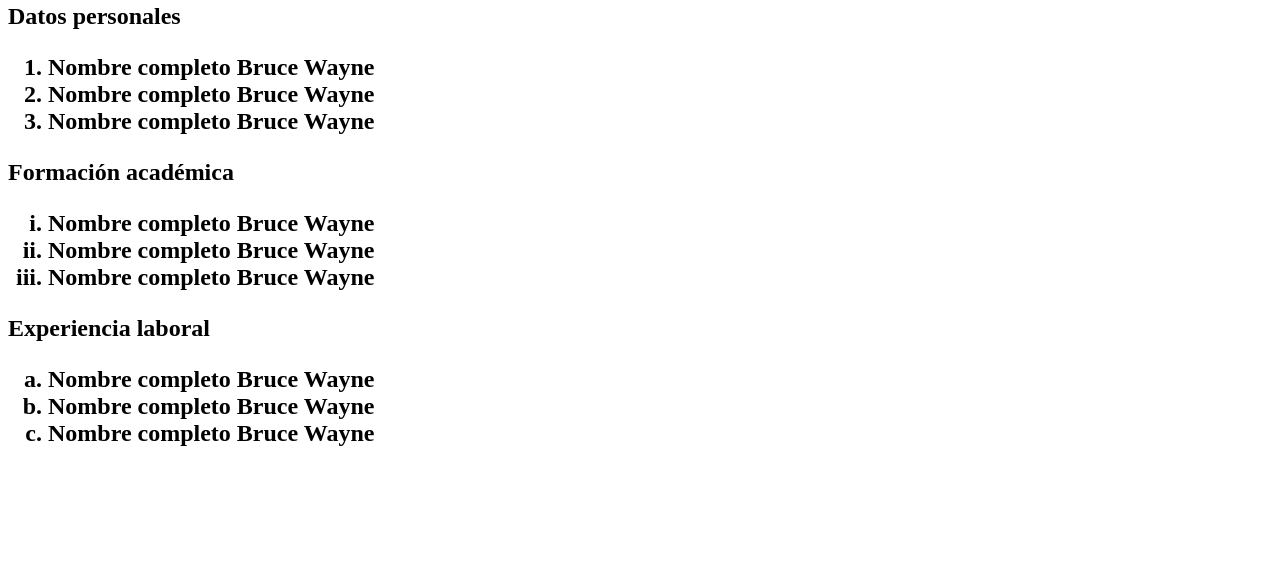
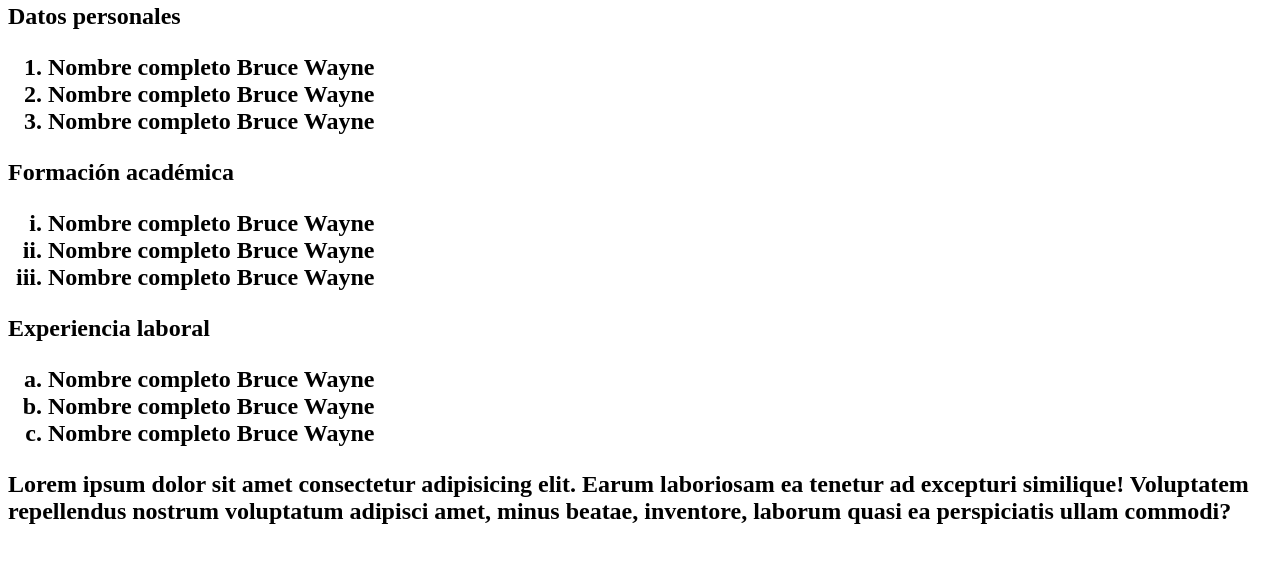
Before and after one commit to alejandrolugo/fullstack, a plain HTML site: page index.html in a window 1280 px wide. Shown: the part 79-642 px from the top of the page. Drawn offline with Linux system fonts and the light colour scheme.

Commit message:
Segundo cambio

```diff
--- a/index.html
+++ b/index.html
@@ -27,5 +27,6 @@
                 <li>Nombre completo <strong>Bruce Wayne</strong></li>
                 <li>Nombre completo <strong>Bruce Wayne</strong></li>
     </ol></p>
+    <p>Lorem ipsum dolor sit amet consectetur adipisicing elit. Earum laboriosam ea tenetur ad excepturi similique! Voluptatem repellendus nostrum voluptatum adipisci amet, minus beatae, inventore, laborum quasi ea perspiciatis ullam commodi?</p>
 </body>
 </html>
```
